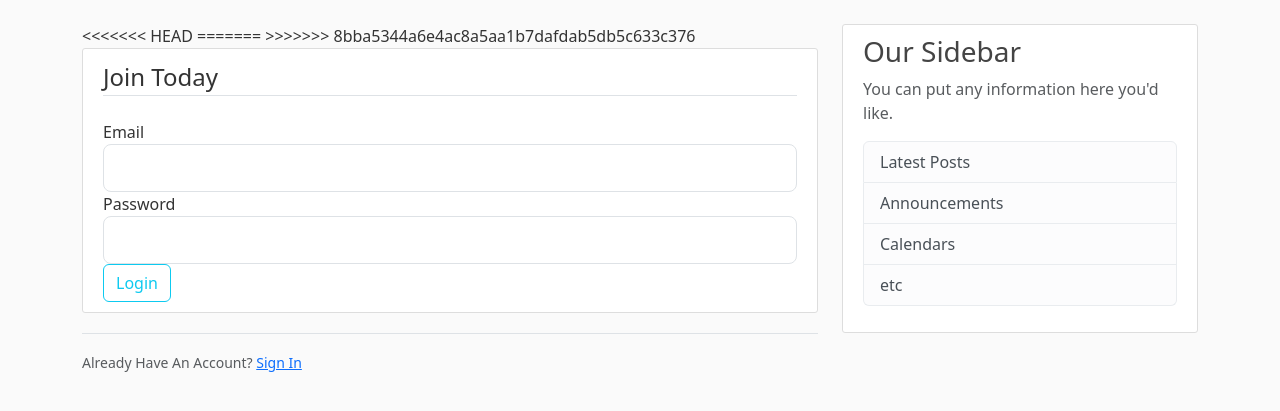
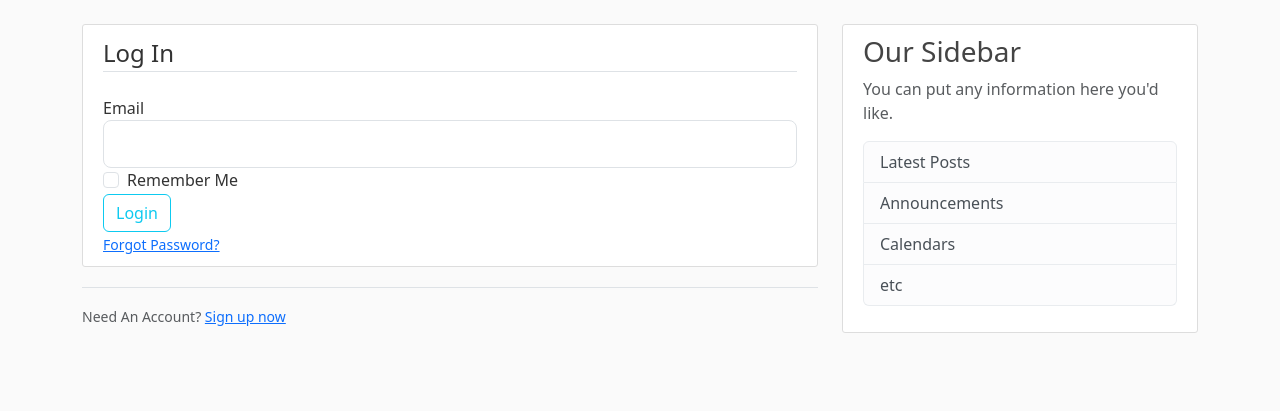
Before and after one commit to h0rs3fa11/blog-posts-svc, a Flask app: template templates/login.html in a window 1280 px wide. Shown: the part 56-467 px from the top of the page. Run offline with Flask 3, Linux system fonts and the light colour scheme; the template is opened without the code that fills it: values named after a table or form of the project are taken from there, others are empty.

Commit message:
update login form

```diff
--- a/templates/layout.html
+++ b/templates/layout.html
@@ -42,15 +42,6 @@
         <div class="row">
           <div class="col-md-8">
             {% with messages = get_flashed_messages(with_categories=true) %}
-<<<<<<< HEAD
-            {% if messages %}
-              {% for category, message in messages %}
-                <div class="alert alert-{{ category }}">
-                  {{ message }}
-                </div>
-              {% endfor %}
-            {% endif %}
-=======
               {% if messages %}
                 {% for category, message in messages %}
                   <div class="alert alert-{{ category }}">
@@ -58,7 +49,6 @@
                   </div>
                 {% endfor %}
               {% endif %}
->>>>>>> 8bba5344a6e4ac8a5aa1b7dafdab5db5c633c376
             {% endwith %}
             {% block content %}{% endblock %}
           </div>
--- a/templates/login.html
+++ b/templates/login.html
@@ -4,21 +4,7 @@
         <form method="POST" action="">
             {{ form.hidden_tag() }}
             <fieldset class="form-group">
-                <legend class="border-bottom mb-4">Join Today</legend>
-                <div class="form-group">
-                    {{ form.username.label(class="form-control-label") }}
-
-                    {% if form.username.errors %}
-                        {{ form.username(class="form-control form-control-lg is-invalid") }}
-                        <div class="invalid-feedback">
-                            {% for error in form.username.errors %}
-                                <span>{{ error }}</span>
-                            {% endfor %}
-                        </div>
-                    {% else %}
-                        {{ form.username(class="form-control form-control-lg") }}
-                    {% endif %}
-                </div>
+                <legend class="border-bottom mb-4">Log In</legend>
                 <div class="form-group">
                     {{ form.email.label(class="form-control-label") }}
                     {% if form.email.errors %}
@@ -32,41 +18,21 @@
                         {{ form.email(class="form-control form-control-lg") }}
                     {% endif %}
                 </div>
-                <div class="form-group">
-                    {{ form.password.label(class="form-control-label") }}
-                    {% if form.password.errors %}
-                        {{ form.password(class="form-control form-control-lg is-invalid") }}
-                        <div class="invalid-feedback">
-                            {% for error in form.password.errors %}
-                                <span>{{ error }}</span>
-                            {% endfor %}
-                        </div>
-                    {% else %}
-                        {{ form.password(class="form-control form-control-lg") }}
-                    {% endif %}
+                <div class="form-check">
+                    {{ form.remember(class="form-check-input") }}
+                    {{ form.remember.label(class="form-check-label") }}
                 </div>
                 <div class="form-group">
-                    {{ form.confirm_password.label(class="form-control-label") }}
-                    {% if form.confirm_password.errors %}
-                        {{ form.confirm_password(class="form-control form-control-lg is-invalid") }}
-                        <div class="invalid-feedback">
-                            {% for error in form.confirm_password.errors %}
-                                <span>{{ error }}</span>
-                            {% endfor %}
-                        </div>
-                    {% else %}
-                        {{ form.confirm_password(class="form-control form-control-lg") }}
-                    {% endif %}
-                </div>
-            </fieldset>
-            <div class="form-group">
                 {{ form.submit(class="btn btn-outline-info") }}
             </div>
+            <small class="text-muted ml-2">
+                <a href="#">Forgot Password?</a>
+            </small>
         </form>
     </div>
     <div class="border-top pt-3">
         <small class="text-muted">
-            Already Have An Account? <a class="ml-2" href="{{ url_for('login') }}">Sign In</a>
+            Need An Account? <a class="ml-2" href="{{ url_for('register') }}">Sign up now</a>
         </small>
     </div>
 {% endblock content %}
```
